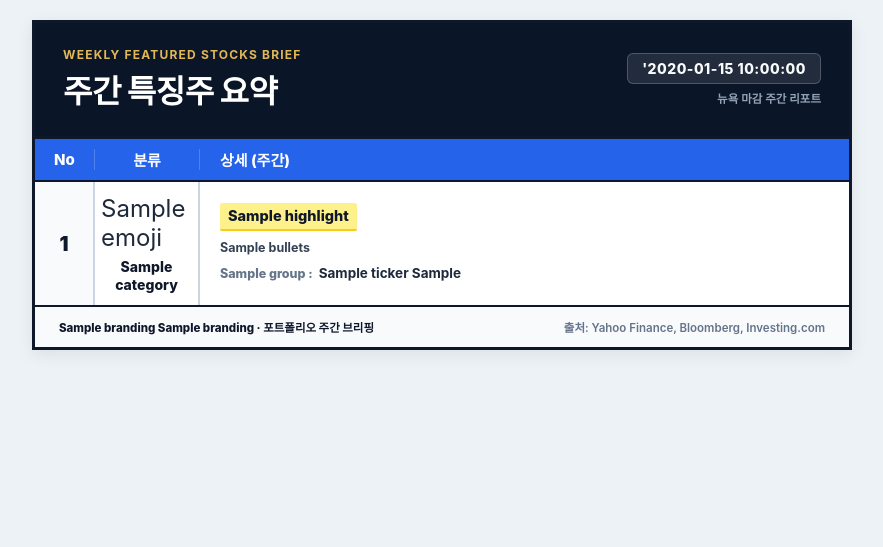
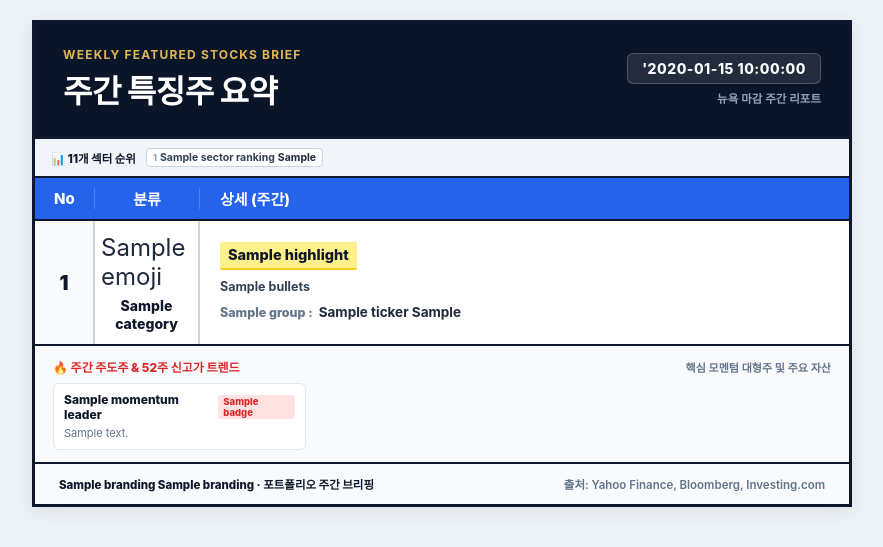
Before and after one commit to polarstar718/us-macro-telegram-bot, a Python web app: template templates/weekly_featured.html in a window 1280 px wide. Shown: the top 547 px of the page, without its empty margins (198-1081 px from the left). Run offline with Jinja, Linux system fonts and the light colour scheme; the template is opened without the code that fills it: most values are stand-ins (such as "Sample title", 1, 10 or a date in 2020); some web fonts are replaced.

Commit message:
chore: deploy templates/weekly_featured.html

```diff
--- a/templates/weekly_featured.html
+++ b/templates/weekly_featured.html
@@ -240,6 +240,108 @@
       color: #0F172A;
       font-weight: 800;
     }
+
+    /* 11개 섹터 주간 순위 가로 바 */
+    .sector-bar-container {
+      background: #F1F5F9;
+      border-bottom: 2px solid #0F172A;
+      padding: 9px 16px;
+      display: flex;
+      align-items: center;
+      gap: 10px;
+    }
+    .sector-bar-title {
+      font-size: 11.5px;
+      font-weight: 800;
+      color: #0F172A;
+      white-space: nowrap;
+    }
+    .sector-chips-wrap {
+      display: flex;
+      align-items: center;
+      gap: 5px;
+      flex-wrap: nowrap;
+      overflow-x: hidden;
+      width: 100%;
+    }
+    .sector-chip {
+      background: #FFFFFF;
+      border: 1px solid #CBD5E1;
+      border-radius: 4px;
+      padding: 2px 6px;
+      font-size: 10.5px;
+      font-weight: 700;
+      display: flex;
+      align-items: center;
+      gap: 3px;
+      white-space: nowrap;
+    }
+    .sector-rank {
+      font-size: 9px;
+      color: #94A3B8;
+      font-weight: 800;
+    }
+    .sector-name {
+      color: #334155;
+    }
+
+    /* 주간 주도주 및 52주 신고가 트렌드 */
+    .momentum-container {
+      background: #F8FAFC;
+      border-top: 2px solid #0F172A;
+      padding: 12px 18px;
+    }
+    .momentum-header {
+      display: flex;
+      align-items: center;
+      justify-content: space-between;
+      margin-bottom: 8px;
+    }
+    .momentum-badge {
+      font-size: 12px;
+      font-weight: 800;
+      color: #DC2626;
+    }
+    .momentum-sub {
+      font-size: 11px;
+      color: #64748B;
+      font-weight: 600;
+    }
+    .momentum-grid {
+      display: grid;
+      grid-template-columns: repeat(3, 1fr);
+      gap: 10px;
+    }
+    .momentum-item {
+      background: #FFFFFF;
+      border: 1px solid #E2E8F0;
+      border-radius: 6px;
+      padding: 8px 10px;
+    }
+    .momentum-top {
+      display: flex;
+      justify-content: space-between;
+      align-items: center;
+      margin-bottom: 4px;
+    }
+    .momentum-name {
+      font-size: 12px;
+      font-weight: 800;
+      color: #0F172A;
+    }
+    .momentum-pill {
+      font-size: 9.5px;
+      font-weight: 800;
+      background: #FEE2E2;
+      color: #DC2626;
+      padding: 1px 5px;
+      border-radius: 3px;
+    }
+    .momentum-desc {
+      font-size: 11px;
+      color: #64748B;
+      line-height: 1.35;
+    }
   </style>
 </head>
 <body>
@@ -257,6 +359,22 @@
         <div class="period-label">뉴욕 마감 주간 리포트</div>
       </div>
     </div>
+
+    <!-- S&P 500 11개 섹터 주간 등락 순위 바 (Mini Sector Bar) -->
+    {% if sector_rankings %}
+    <div class="sector-bar-container">
+      <div class="sector-bar-title">📊 11개 섹터 순위</div>
+      <div class="sector-chips-wrap">
+        {% for s in sector_rankings %}
+        <div class="sector-chip {{ s.cls }}">
+          <span class="sector-rank">{{ loop.index }}</span>
+          <span class="sector-name">{{ s.name }}</span>
+          <span class="sector-pct">{{ s.pct_str }}</span>
+        </div>
+        {% endfor %}
+      </div>
+    </div>
+    {% endif %}
 
     <!-- 테이블 헤더 -->
     <div class="table-header">
@@ -310,6 +428,27 @@
       {% endfor %}
     </div>
 
+    <!-- 주간 주도주 & 52주 신고가 트렌드 박스 -->
+    {% if momentum_leaders %}
+    <div class="momentum-container">
+      <div class="momentum-header">
+        <span class="momentum-badge">🔥 주간 주도주 & 52주 신고가 트렌드</span>
+        <span class="momentum-sub">핵심 모멘텀 대형주 및 주요 자산</span>
+      </div>
+      <div class="momentum-grid">
+        {% for m in momentum_leaders %}
+        <div class="momentum-item">
+          <div class="momentum-top">
+            <span class="momentum-name">{{ m.name }}</span>
+            <span class="momentum-pill">{{ m.badge }}</span>
+          </div>
+          <div class="momentum-desc">{{ m.desc }}</div>
+        </div>
+        {% endfor %}
+      </div>
+    </div>
+    {% endif %}
+
     <!-- 푸터 -->
     <div class="footer-bar">
       <div class="footer-left">{{ branding.name }} {{ branding.title }} · 포트폴리오 주간 브리핑</div>
```
